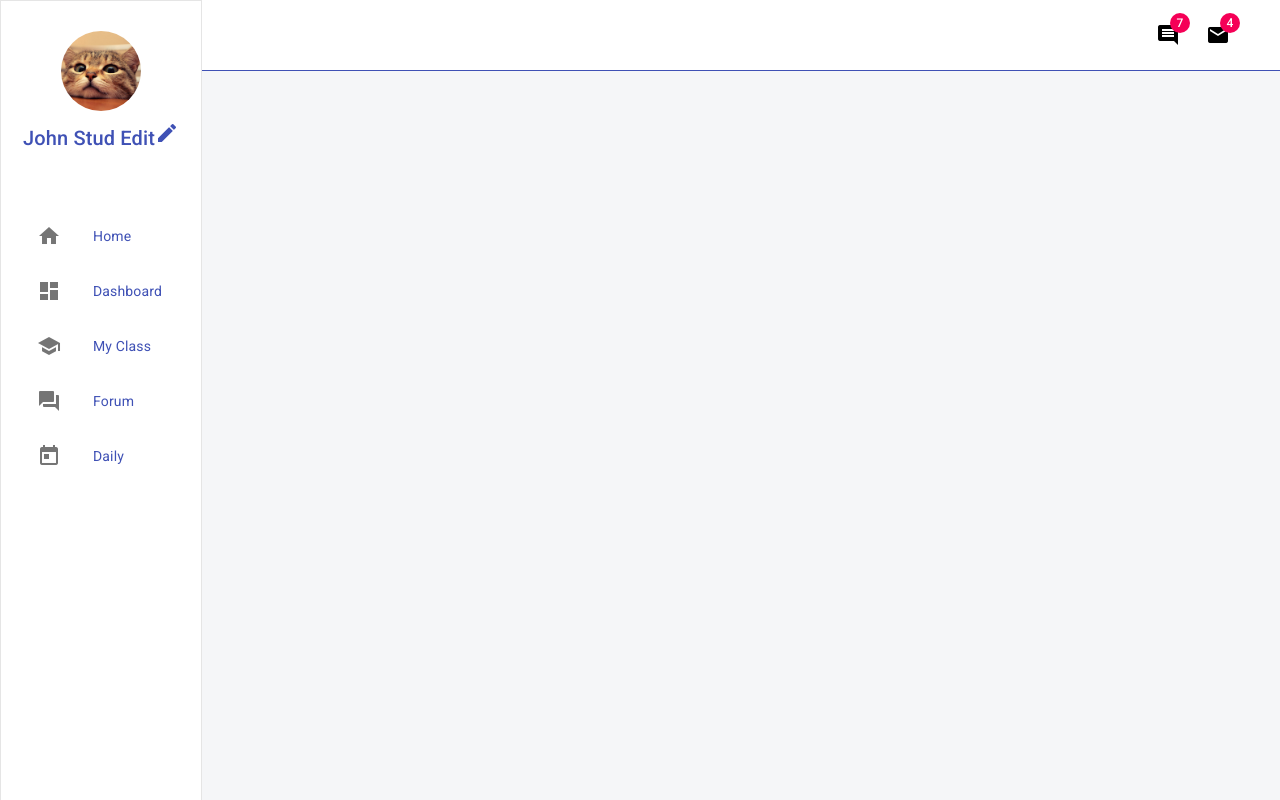
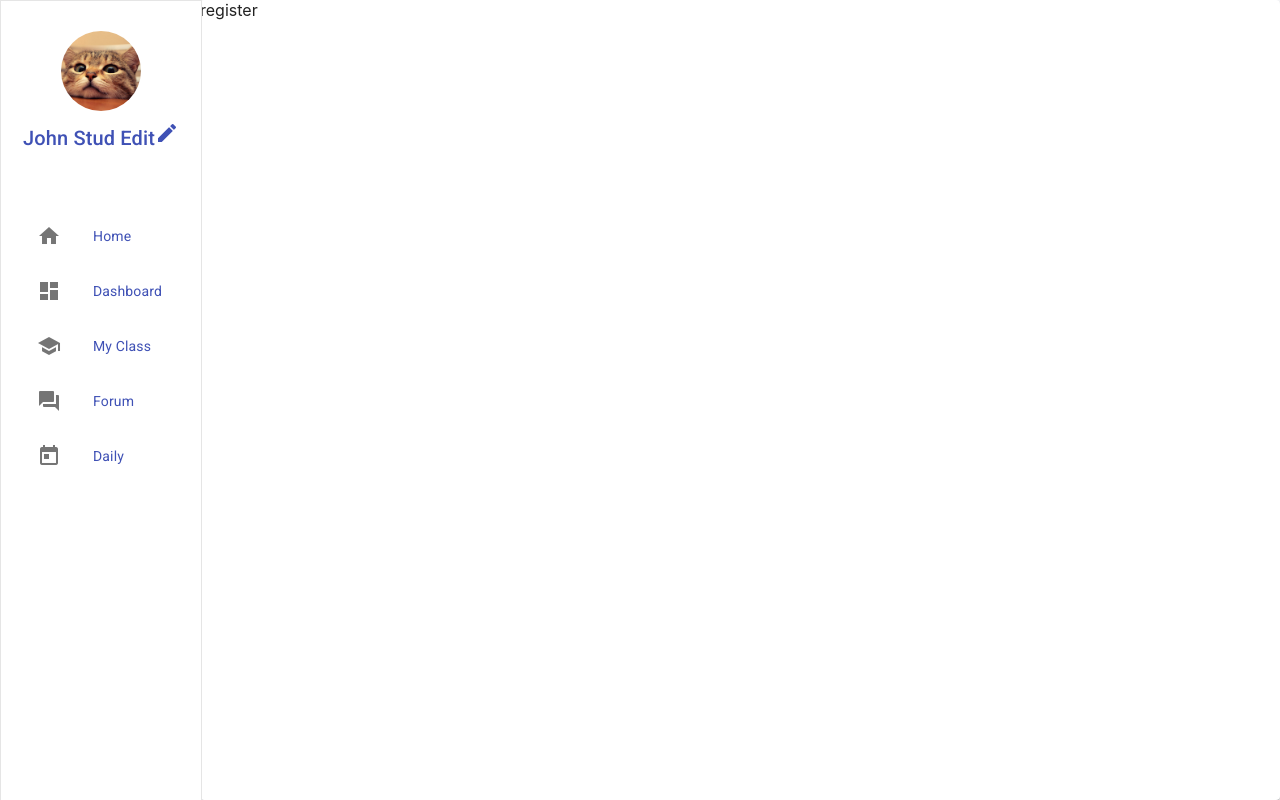
Before and after one commit to WildCodeSchool/2020-11-wns-paris-fantasticfork-projet-front, a React (Create React App) app: page /register in a window 1280 px wide. Built offline with nearby package versions, Linux system fonts and the light colour scheme; no server answers.

Commit message:
Add register route

```diff
--- a/src/App.js
+++ b/src/App.js
@@ -2,7 +2,7 @@ import React from 'react';
 import { Switch, Route } from 'react-router-dom';
 import { ApolloClient, ApolloProvider, InMemoryCache } from '@apollo/client';
 import Navbar from './Components/Navbar/Navbar';
-import SubNavbar from './Components/Navbar/SubNavbar';
+import Register from './Components/Auth/Register';
 import ArticleContainer from './Components/Forum/ArticleContainer';
 import ArticleList from './Components/Forum/ArticleList';
 import './App.css';
@@ -27,15 +27,13 @@ function App() {
         <div style={{ width: 200 }}>
           <Navbar menu={menu} />
         </div>
-        <div style={{ width: '100%' }}>
-          <SubNavbar menu={menu} />
-          <div className='lightgreyBackground' style={{ marginTop: 70, padding: 40 }}>
-            <Switch>
-              <Route exact path='/' component={ArticleList} />
-              <Route exact path='/topics' history component={ArticleList} />
-              <Route path='/topics/:id' component={ArticleContainer} />
-            </Switch>
-          </div>
+        <div className='lightgreyBackground' style={{ height: '100%', width: 'calc(100% - 200px)' }}>
+          <Switch>
+            <Route exact path='/' component={ArticleList} />
+            <Route exact path='/register' component={Register} />
+            <Route exact path='/topics' history component={ArticleList} />
+            <Route path='/topics/:id' component={ArticleContainer} />
+          </Switch>
         </div>
       </div>
     </ApolloProvider>
--- /dev/null
+++ b/src/Components/Auth/Register.js
@@ -0,0 +1,16 @@
+import React from 'react';
+import { Paper } from '@material-ui/core';
+import { gql, useMutation } from '@apollo/client';
+
+// const CREATE_COMMENT = gql`
+//   mutation CreateComment($topicId: ID!, $author: String!, $commentBody: String!) {
+//     createComment(topicId: $topicId, author: $author, commentBody: $commentBody) {
+//       _id
+//       commentBody
+//     }
+//   }
+// `;
+
+export default function Register() {
+  return <Paper style={{ width: '100%', height: '100%' }}>register</Paper>;
+}
```
